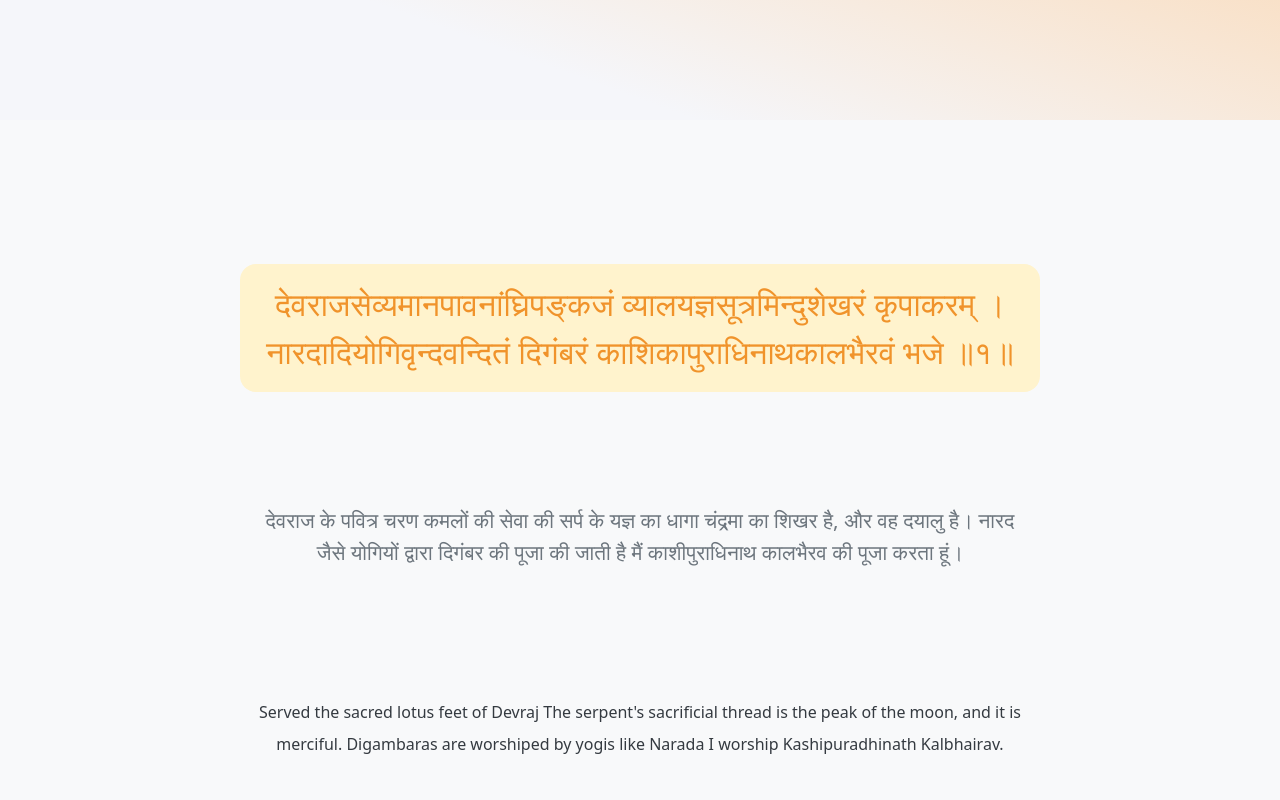
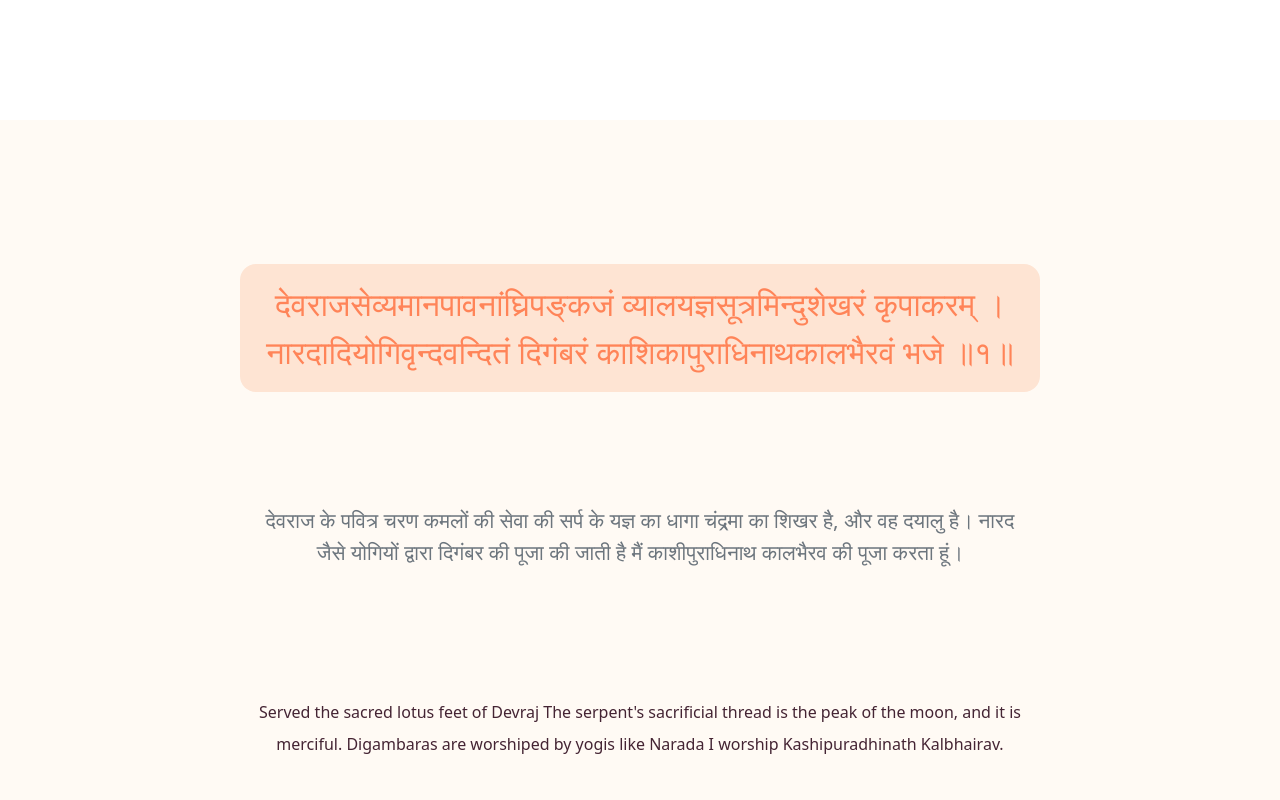
Before and after one commit to MayankDevil/sanskrti, a plain HTML site: page index.html in a window 1280 px wide. Shown: the part 680-1480 px from the top of the page. Drawn offline with Linux system fonts and the light colour scheme.

Commit message:
Update css/style

```diff
--- a/css/style.css
+++ b/css/style.css
@@ -8,7 +8,7 @@
     margin:0;
     padding: 0;
     font-family:system-ui,-apple-system,"Segoe UI",Roboto,"Helvetica Neue","Noto Sans","Liberation Sans",Arial,sans-serif,"Apple Color Emoji";
-    color:#343a40;
+    color:#442433;
     text-decoration: none;
     font-weight: normal;
     border: none;
@@ -34,18 +34,10 @@ body
     padding:0;
     display:grid;
 }
-header
-{
-    background: linear-gradient(200deg,#ff7979,#ffbe76 10%,#f5f6fa 80%);
-}
-footer
-{
-
-}
 section
 {
     /* padding: 1rem; */
-    background:#f8f9fa;
+    background: #fffaf4;
 }
 section div
 {
@@ -59,8 +51,8 @@ section div
 {
     line-height: 3rem;
     font-size: 2rem;
-    color:#f0932b;
-    background:#fff3cd;
+    color:#ff8458;
+    background:#fee4d3;
     border-radius: 1rem;
 }
 .arth
```
